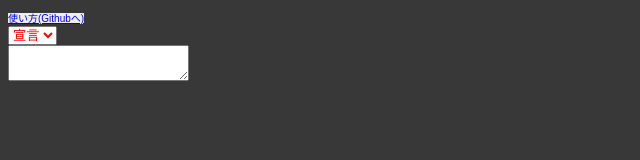
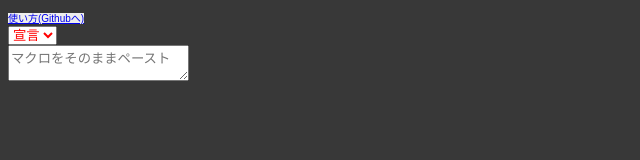
Before and after one commit to DenjiMk2/ffxiv-macro-glasses-web, a Vue app: page / in a window 1280 px wide. Shown: the top 160 px of the page, without its empty margins (0-640 px from the left). Built offline with nearby package versions, Linux system fonts and the light colour scheme.

Commit message:
fix placeholderを追加

```diff
--- a/src/components/MainPage.vue
+++ b/src/components/MainPage.vue
@@ -14,7 +14,7 @@
         <option class="healer">H2</option>
       </select>
     </div>
-    <textarea v-model="inMacro" @input="throwGlass">
+    <textarea v-model="inMacro" @input="throwGlass" placeholder="マクロをそのままペースト">
     </textarea>
     <pre class="outputPanel" v-html="outMacro" />
     <!-- </pre> -->
```
